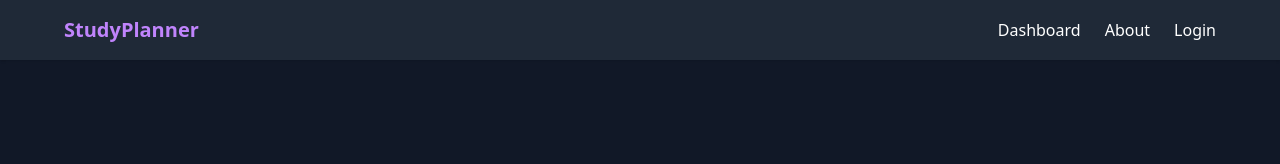
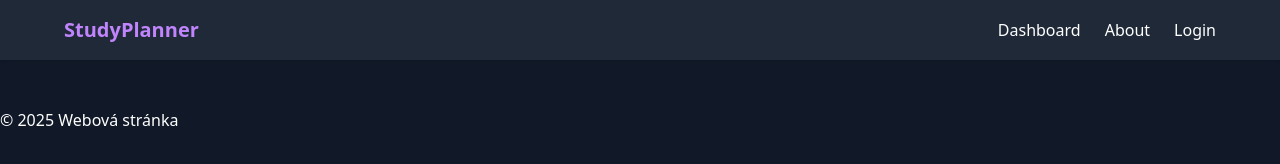
Before and after one commit to Danukii/BVWA1-SemestralniPrace-Loucka, a plain HTML site: page webová aplikace/about.html in a window 1280 px wide. Drawn offline with nearby package versions, Linux system fonts and the light colour scheme.

Commit message:
přidání footeru

```diff
--- a/webová aplikace/about.html
+++ b/webová aplikace/about.html
@@ -34,7 +34,9 @@
         <!-- třeba poznámky nebo motivace -->
     </aside>
 
-    <footer></footer>
+    <footer>
+        <p>&copy; 2025 Webová stránka</p>
+    </footer>
 </body>
 
 </html>
```
Also changed, not shown: webová aplikace/index.html (+3 -1 lines), webová aplikace/login.html (+3 -1 lines).
